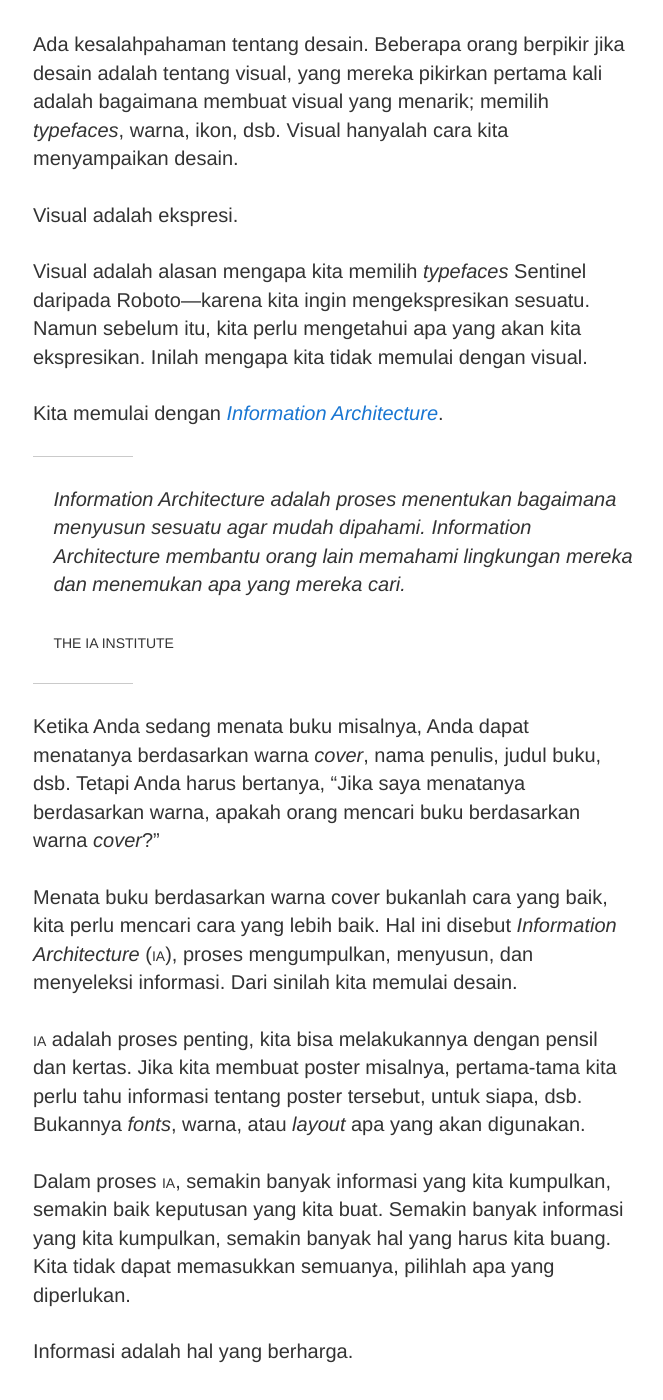
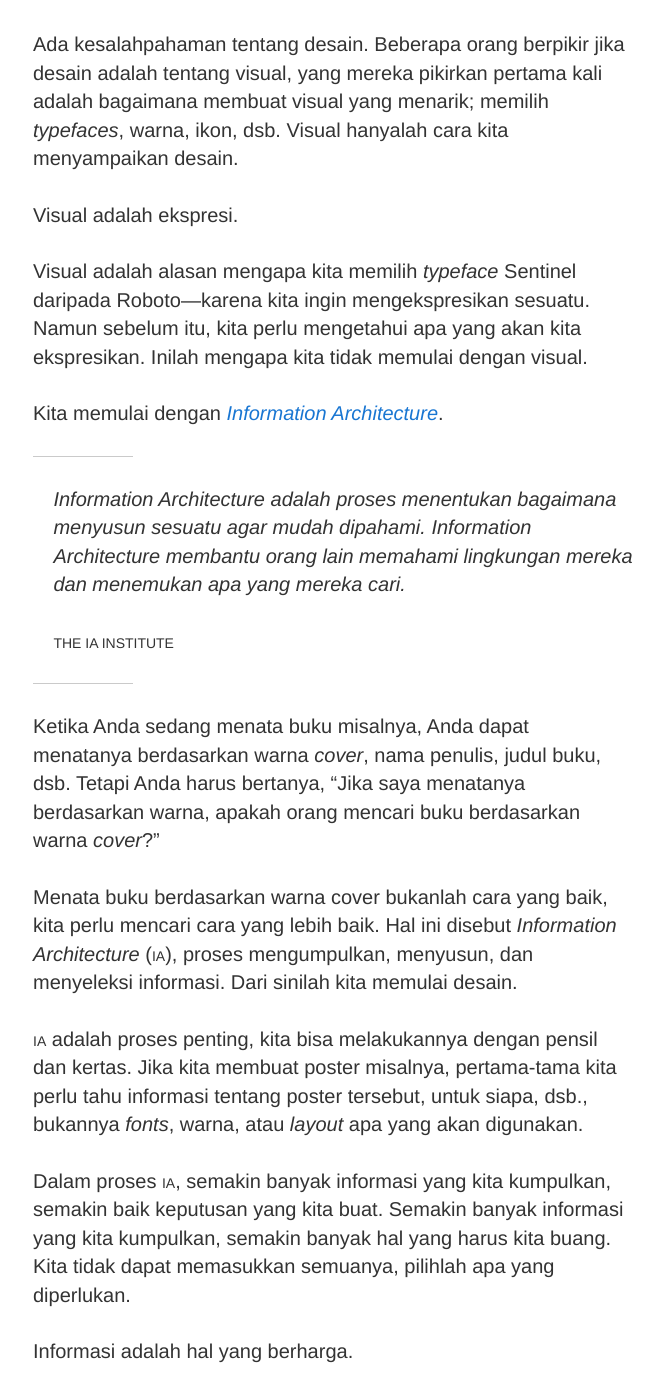
Before and after one commit to tertanda/rnsl.github.io, a Jekyll site: the page built from artikel/desain/_posts/2016-11-16-bagaimana-memulai-desain.md, in a window 1280 px wide and 1400 px high, scrolled down 360 px. Shown: the whole window, without its empty margins (307-970 px from the left). Built offline with Jekyll 4.4.1, drawn with Linux system fonts in a browser that asks for light colours.

Commit message:
Update 2016-11-16-bagaimana-memulai-desain.md

```diff
--- a/artikel/desain/_posts/2016-11-16-bagaimana-memulai-desain.md
+++ b/artikel/desain/_posts/2016-11-16-bagaimana-memulai-desain.md
@@ -15,7 +15,7 @@ Ada kesalahpahaman tentang desain. Beberapa orang berpikir jika desain adalah te
 
 Visual adalah ekspresi.
 
-Visual adalah alasan mengapa kita memilih <em>typefaces</em> Sentinel daripada Roboto—karena kita ingin mengekspresikan sesuatu. Namun sebelum itu, kita perlu mengetahui apa yang akan kita ekspresikan. Inilah mengapa kita tidak memulai dengan visual.
+Visual adalah alasan mengapa kita memilih <em>typeface</em> Sentinel daripada Roboto—karena kita ingin mengekspresikan sesuatu. Namun sebelum itu, kita perlu mengetahui apa yang akan kita ekspresikan. Inilah mengapa kita tidak memulai dengan visual.
 
 Kita memulai dengan <em><a href="http://www.iainstitute.org/what-is-ia" title="Information Architecture" target="_blank">Information Architecture</a></em>.
 
@@ -28,7 +28,7 @@ Ketika Anda sedang menata buku misalnya, Anda dapat menatanya berdasarkan warna
 
 Menata buku berdasarkan warna cover bukanlah cara yang baik, kita perlu mencari cara yang lebih baik. Hal ini disebut <em>Information Architecture</em> (<span class="smallcaps">IA</span>), proses mengumpulkan, menyusun, dan menyeleksi informasi. Dari sinilah kita memulai desain.
 
-<span class="smallcaps">IA</span> adalah proses penting, kita bisa melakukannya dengan pensil dan kertas. Jika kita membuat poster misalnya, pertama-tama kita perlu tahu informasi tentang poster tersebut, untuk siapa, dsb. Bukannya <em>fonts</em>, warna, atau <em>layout</em> apa yang akan digunakan.
+<span class="smallcaps">IA</span> adalah proses penting, kita bisa melakukannya dengan pensil dan kertas. Jika kita membuat poster misalnya, pertama-tama kita perlu tahu informasi tentang poster tersebut, untuk siapa, dsb., bukannya <em>fonts</em>, warna, atau <em>layout</em> apa yang akan digunakan.
 
 Dalam proses <span class="smallcaps">IA</span>, semakin banyak informasi yang kita kumpulkan, semakin baik keputusan yang kita buat. Semakin banyak informasi yang kita kumpulkan, semakin banyak hal yang harus kita buang. Kita tidak dapat memasukkan semuanya, pilihlah apa yang diperlukan.
 
```
